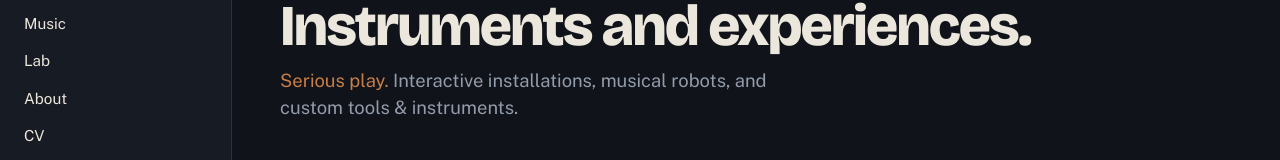
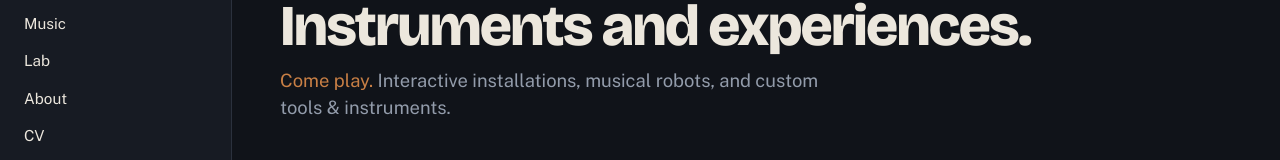
Before and after one commit to Jiffer/jifferharriman-site, an Eleventy site: page src/index.njk in a window 1280 px wide. Shown: the part 230-390 px from the top of the page. Built offline with nearby package versions, Linux system fonts and the light colour scheme; Eleventy itself is replaced by a stand-in of ours; files that its build step writes are made by us from their sources.

Commit message:
beatbox photos

```diff
--- a/src/index.njk
+++ b/src/index.njk
@@ -22,7 +22,7 @@ description: Interactive sound installations, musical robots, and instruments an
 <header class="hero">
   <h1 class="hero__name">Instruments and experiences.</h1>
   <p class="hero__thesis">
-    <em>Serious play.</em> Interactive installations, musical robots, and custom tools &amp; instruments.
+    <em>Come play.</em> Interactive installations, musical robots, and custom tools &amp; instruments.
   </p>
 </header>
 
```
Also changed, not shown: docs/img/-_83etUm6b-1400.jpeg (added), docs/img/-_83etUm6b-1400.webp (added), docs/img/-_83etUm6b-400.jpeg (added), docs/img/-_83etUm6b-400.webp (added), docs/img/-_83etUm6b-800.jpeg (added), docs/img/-_83etUm6b-800.webp (added), docs/index.html, docs/work/beatbox/index.html, src/images/projects/beatbox/00-beatbox-please_touch - 1.jpeg (added).
